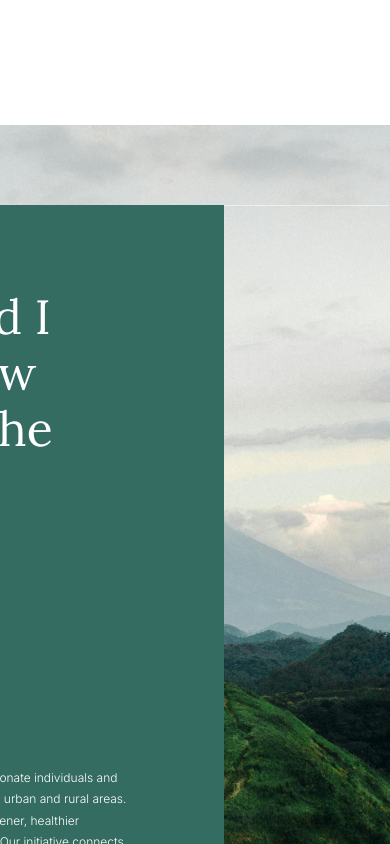
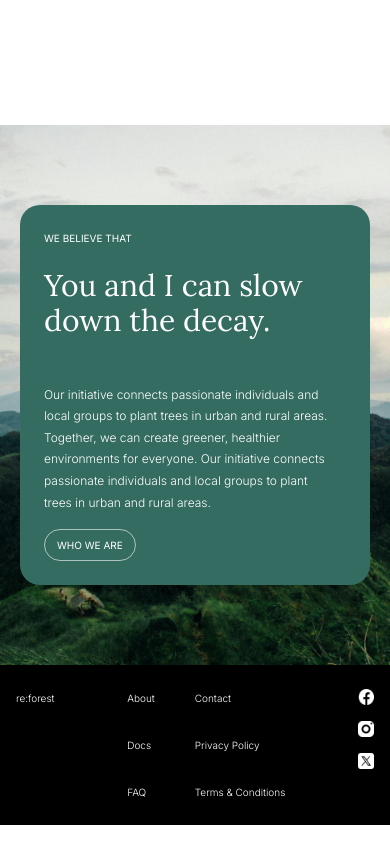
Before and after one commit to reneemaraon/reforest, a React (Vite) app: page / in a window 390 px wide. Shown: the part 3380-4224 px from the top of the page. Built offline with nearby package versions, Linux system fonts and the light colour scheme; a web font is replaced by a local one.

Commit message:
lower banner and footer

```diff
--- a/src/pages/Homepage/LowerBanner.jsx
+++ b/src/pages/Homepage/LowerBanner.jsx
@@ -1,36 +1,39 @@
-import { usePopupContext } from '../../context/PopupContext';
-import useScrollAnimation from '../../hooks/useScrollAnimation';
-import CustomButton from '../common/Button';
-import bannerImg from '/src/assets/homepage/bannerlow.jpg';
+import { usePopupContext } from "../../context/PopupContext";
+import useScrollAnimation from "../../hooks/useScrollAnimation";
+import CustomButton from "../common/Button";
+import bannerImg from "/src/assets/homepage/bannerlow.jpg";
 
 const LowerBanner = () => {
   const { openSlider } = usePopupContext();
-  const animateFirst = useScrollAnimation('animate-push-right');
+  const animateFirst = useScrollAnimation("animate-push-right");
   const animateSecond = useScrollAnimation(
-    'animate-push-right',
+    "animate-push-right",
     undefined,
-    '300ms'
+    "300ms"
   );
   const animateThird = useScrollAnimation(
-    'animate-push-right',
+    "animate-push-right",
     undefined,
-    '400ms'
+    "400ms"
   );
 
   return (
-    <div className="relative flex flex-col items-center overflow-clip py-20 px-10 h-947 w-full">
+    <div className="relative flex flex-col items-center overflow-clip max-[380px]:px-2 py-20 px-5 md:px-10  w-full">
       <div className="absolute z-10 top-0 w-full h-full min-w-[1080px]">
         <img src={bannerImg} className="object-cover w-full h-full" />
       </div>
-      <div className="w-full min-w-[800px] max-w-[1180px] inline-flex z-10">
-        <div className="bg-primary-green text-white  rounded-l-[20px] flex flex-col justify-between pr-24 pl-12 py-12 w-[628px] h-[787px]">
+      <div className="w-full max-w-[1180px] flex-col sm:flex-row flex z-10">
+        <div className="min-w-[280px] bg-primary-green text-white  rounded-[20px] sm:rounded-l-[20px] flex flex-col justify-between gap-5 pr-10 sm:pr-16 md:pr-24 pl-6 sm:pl-10 md:pl-12 py-6 sm:py-10 md:py-12 w-full sm:w-[628px] min-h-[380px] sm:h-[650px] md:h-[787px]">
           <div className="inline-flex flex-col justify-start items-start  gap-5">
-            <p ref={animateFirst} className="duration-300 opacity-0 text-xs">
+            <p
+              ref={animateFirst}
+              className="duration-300 opacity-0 text-xxs md:text-xs"
+            >
               WE BELIEVE THAT
             </p>
             <p
               ref={animateSecond}
-              className="duration-800 opacity-0 font-lora leading-[117%] text-[48px]"
+              className="duration-800 opacity-0 font-lora leading-[117%] max-[300px]:text-[24px] text-[30px] sm:text-[36px] md:text-[48px]"
             >
               You and I can slow down the decay.
             </p>
@@ -53,7 +56,7 @@ const LowerBanner = () => {
             </div>
           </div>
         </div>
-        <div className="rounded-r-[20px] border-l-0 border-[0.5px]  border-white/50 w-[628px] h-[787px]"></div>
+        <div className="max-sm:hidden rounded-r-[20px] border-l-0 border-[0.5px]  border-white/50 w-[628px] h-[580px] sm:h-[650px] md:h-[787px]"></div>
       </div>
     </div>
   );
--- a/src/pages/common/Footer.jsx
+++ b/src/pages/common/Footer.jsx
@@ -4,8 +4,8 @@ import twtUrl from "/src/assets/homepage/tw.png";
 
 const Footer = () => {
   return (
-    <div className="w-full bg-black text-sm font-light text-white">
-      <div className="w-full inline-flex justify-between gap-6 px-6 sm:px-20 md:px-36 py-6 sm:py-12 md:py-20">
+    <div className="w-full bg-black text-xxs sm:text-xs md:text-sm font-light text-white">
+      <div className="w-full inline-flex justify-between flex-wrap gap-6 px-4 sm:px-20 md:px-36 py-6 sm:py-12 md:py-20">
         <p className="cursor-pointer">re:forest</p>
         <div className="inline-flex gap-10 sm:gap-20 md:gap-44">
           <div className="flex flex-col gap-7">
```
